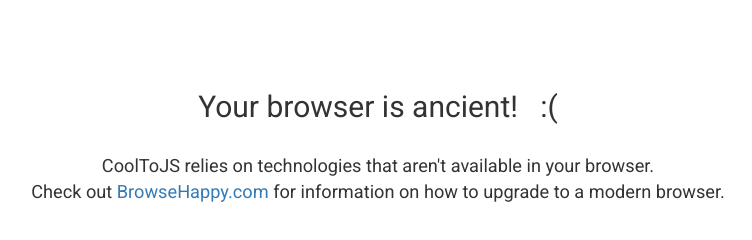
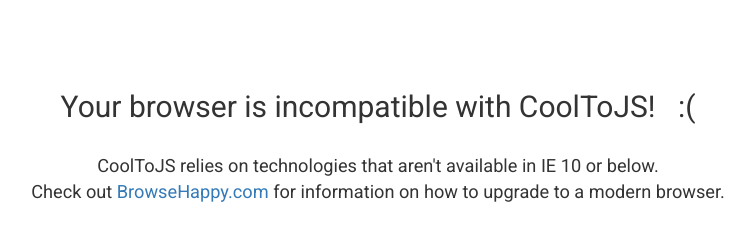
Before and after one commit to nfriend/cooltojs, a plain HTML site: page CoolToJS/old-browser.html in a window 1280 px wide. Shown: the whole page, without its empty margins (262-1014 px from the left). Drawn offline with nearby package versions, Linux system fonts and the light colour scheme.

Commit message:
old browser checking

```diff
--- a/CoolToJS/old-browser.html
+++ b/CoolToJS/old-browser.html
@@ -24,8 +24,8 @@
     <div class="container">
         <div class="row">
             <div class="col-xs-12" style="margin-top:70px">
-                <h2>Your browser is ancient!&nbsp;&nbsp;&nbsp;:(</h2>
-                <p style="margin-top:30px">CoolToJS relies on technologies that aren't available in your browser.</p>
+                <h2>Your browser is incompatible with CoolToJS!&nbsp;&nbsp;&nbsp;:(</h2>
+                <p style="margin-top:30px">CoolToJS relies on technologies that aren't available in IE 10 or below.</p>
                 <p>Check out <a href="http://browsehappy.com">BrowseHappy.com</a> for information on how to upgrade to a modern browser.</p>
             </div>
         </div>
```
Also changed, not shown: CoolToJS/index.html (+10 -1 lines).
